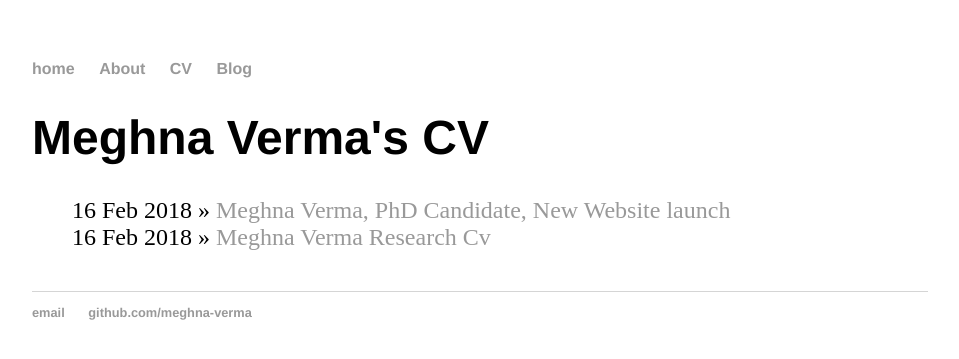
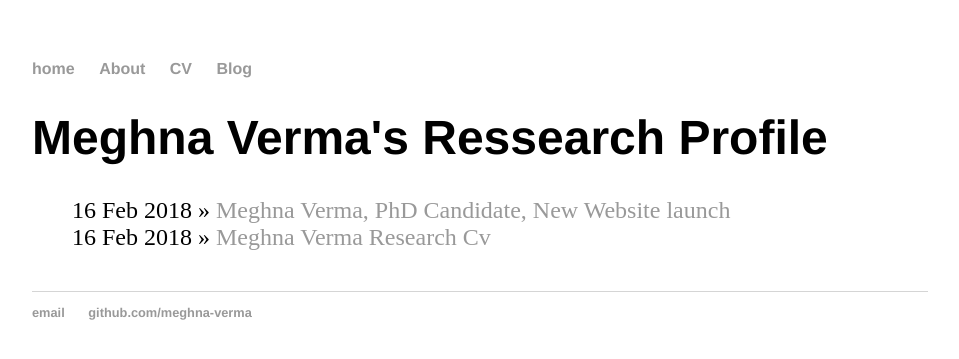
Before and after one commit to meghna-verma/meghna-verma.github.io, a Jekyll site: the page built from cv/index.html, in a window 1280 px wide. Shown: the top 359 px of the page, without its empty margins (160-1119 px from the left). Built offline with Jekyll 4.4.1, drawn with Linux system fonts in a browser that asks for light colours.

Commit message:
Update index.html

```diff
--- a/cv/index.html
+++ b/cv/index.html
@@ -1,11 +1,11 @@
 ---
 layout: default
-title: Meghna Verma's CV
+title: Meghna Verma's Ressearch Profile
 ---
 	<h1>{{ page.title }}</h1>
 	<ul class="posts">
 
 	  {% for post in site.posts %}
-	    <li><span>{{ post.date | date_to_string }}</span> » <a href="https://scholar.google.com/citations?user=mJLiaswAAAAJ&hl=en" title="{{ post.title }}">{{ post.title }}</a></li>
+	    <li><span>{{ post.date | date_to_string }}</span> » <a href="" title="Research CV">{{ post.title }}</a></li>
 	  {% endfor %}
 	</ul>
```
